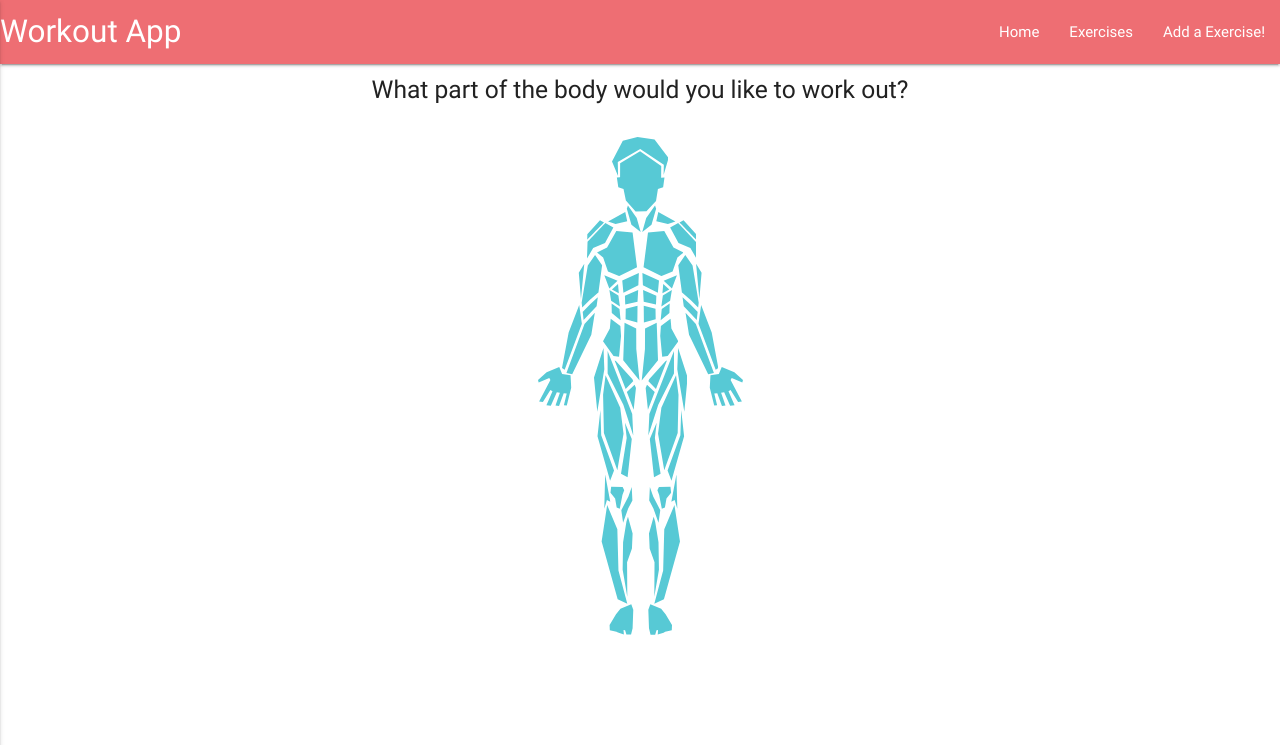
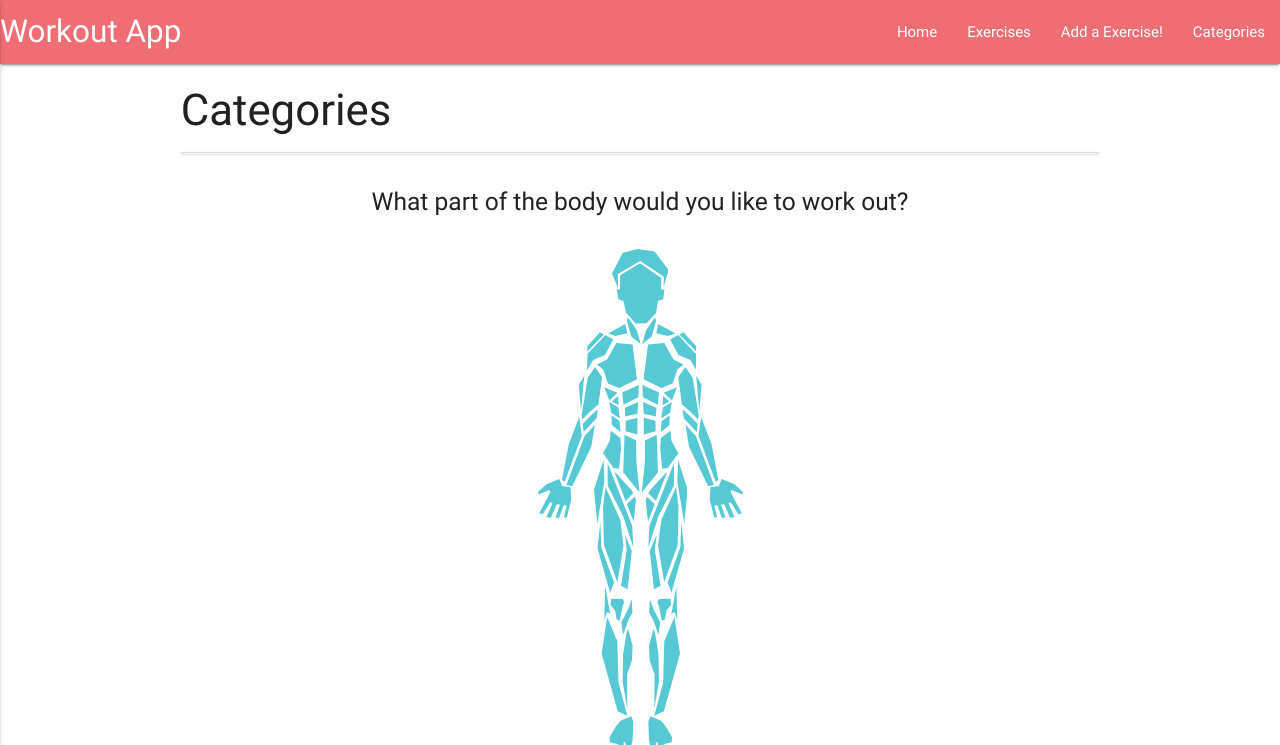
Before and after one commit to chrisoc19/workout, a Flask app: page / in a window 1280 px wide. Shown: the top 745 px of the page. Run offline with Flask 2, Linux system fonts and the light colour scheme; data that the repository does not hold is empty; some libraries are stand-ins or nearby versions.

Commit message:
basic crud in place

```diff
--- a/app.py
+++ b/app.py
@@ -14,7 +14,7 @@ mongo = PyMongo(app)
 @app.route('/')
 @app.route('/home_page')
 def go_home():
-    return render_template("home.html")
+    return render_template("home.html",categories=mongo.db.categories.find())
 
 
 @app.route('/get_exercise')
@@ -46,7 +46,7 @@ def edit_exercise(exercise_id):
 @app.route('/update_exercise/<exercise_id>', methods=["POST"])
 def update_exercise(exercise_id):
     exercise = mongo.db.exercise
-    exercise.update_one({'_id': ObjectId(exercise_id)}, {
+    exercise.update({'_id': ObjectId(exercise_id)}, {
         'category_name': request.form.get('category_name'),
         'exercise_name': request.form.get('exercise_name'),
         'exercise_description': request.form.get('exercise_description'),
@@ -54,6 +54,17 @@ def update_exercise(exercise_id):
     })
     return redirect(url_for('get_exercise'))
 
+@app.route('/delete_exercise/<exercise_id>')
+def delete_exercise(exercise_id):
+    mongo.db.exercise.remove({'_id': ObjectId(exercise_id)})
+    return redirect(url_for('get_exercise'))
+
+
+@app.route('/get_categories')
+def get_categories():
+    return render_template('categories.html',
+                           categories=mongo.db.categories.find())
+
 
 if __name__ == '__main__':
     app.run(host=os.environ.get('IP'),
--- a/templates/base.html
+++ b/templates/base.html
@@ -17,6 +17,7 @@
 					<li><a href="{{url_for('go_home')}}">Home</a></li>
 					<li><a href="{{url_for('get_exercise')}}">Exercises</a></li>
 					<li><a href="{{url_for('add_exercise')}}">Add a Exercise!</a></li>
+                    <li><a href="{{url_for('get_categories')}}">Categories</a></li>
 				</ul>
 				<ul class="side-nav" id="mobile-demo">
 					<li><a href="{{url_for('go_home')}}">Home</a></li>
--- a/templates/edit_exercise.html
+++ b/templates/edit_exercise.html
@@ -3,7 +3,7 @@
 {% block content %}
 <h3>Edit Exercise</h3>
 <div class="row">
-	<form action="{{ url_for('update_exercise')}}" method="POST" class="col s12">
+	<form action="{{ url_for('update_exercise', exercise_id=exercise._id)}}" method="POST" class="col s12">
 		<div class="row">
 			<div class="row">
 				<div class="input-field col s12">
--- a/templates/exercises.html
+++ b/templates/exercises.html
@@ -6,7 +6,7 @@
             <div class="collapsible-header">
             <i class="material-icons">expand_more</i>
                 <div class="col s3">
-                    <a  class="waves-effect waves-light btn btn_small">Done</a>
+                    <a href="{{url_for('delete_exercise', exercise_id=exercise._id)}}" class="waves-effect waves-light btn btn_small">Done</a>
                     <a href="{{url_for('edit_exercise', exercise_id=exercise._id)}}" class="waves-effect waves-light btn btn_small blue">Edit</a>
 
                 </div>
--- a/templates/home.html
+++ b/templates/home.html
@@ -1,12 +1,25 @@
 {% extends 'base.html' %}
 {% block content %}
-    {% for exercise in exercises %}
-            {{exercise.exercise_name}}
-            {{exercise.category_name}}
-            {{exercise.exercise_description}}
-            {{exercise.add_exercise}}
 
+<div class="row">
+
+    <h3>Categories</h3>
+    <ul class="collapsible" data-collapsible="accordion">
+        {% for category in categories %}
+        <li>
+            <div class="collapsible-header">
+
+                <div class="task_header">
+                    <a heref="category_name"><strong>{{category.category_name}}</strong></a>
+                </div>
+            </div>
+        </li>
         {% endfor %}
+
+    </ul>
+</div>
+
+
         <h5 class="home-header">What part of the body would you like to work out?</h5>
   <div class="human-body">
        <a href="/get_exercise"> <svg data-position="head" class="head" xmlns="http://www.w3.org/2000/svg" width="56.594" height="95.031" viewBox="0 0 56.594 95.031"><path d="M15.92 68.5l8.8 12.546 3.97 13.984-9.254-7.38-4.622-15.848zm27.1 0l-8.8 12.546-3.976 13.988 9.254-7.38 4.622-15.848zm6.11-27.775l.108-11.775-21.16-14.742L8.123 26.133 8.09 40.19l-3.24.215 1.462 9.732 5.208 1.81 2.36 11.63 9.72 11.018 10.856-.324 9.56-10.37 1.918-11.952 5.207-1.81 1.342-9.517zm-43.085-1.84l-.257-13.82L28.226 11.9l23.618 15.755-.216 10.37 4.976-17.085L42.556 2.376 25.49 0 10.803 3.673.002 24.415z"/></svg></a>
```
Also changed, not shown: templates/categories.html (added, +20 -0 lines).
